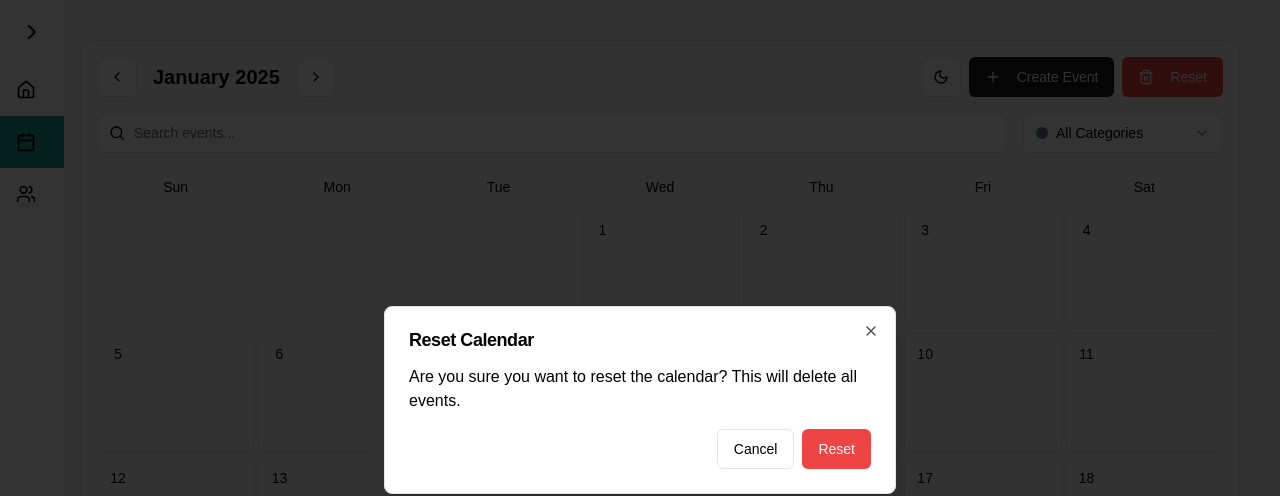
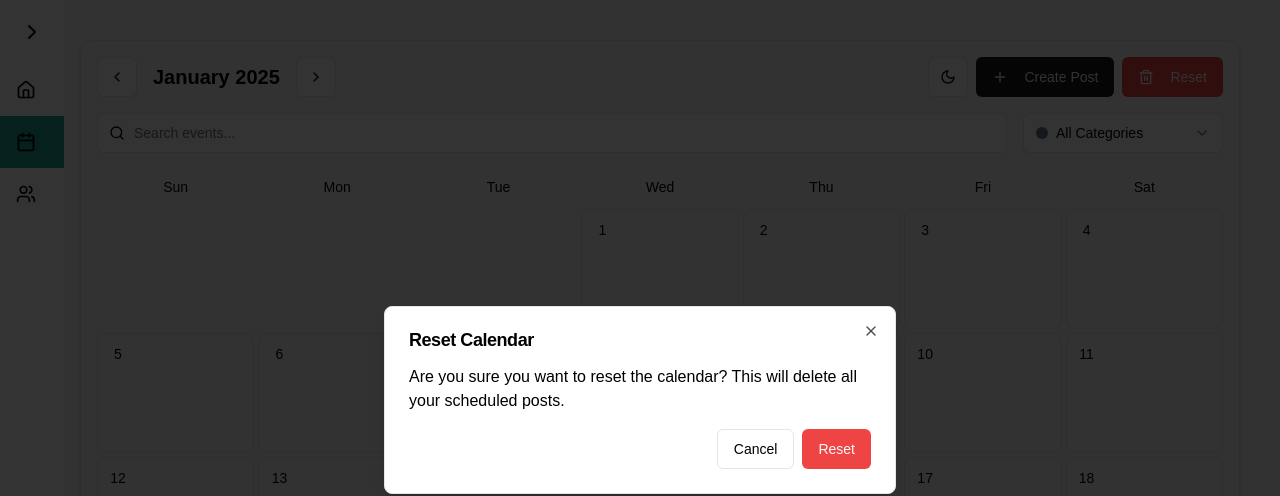
Before and after one commit to karan-panda/Tech_G, a Next.js app: page /calendar in a window 1280 px wide. Both pictures are taken after a click on the button "Reset". Shown: the top 496 px of the page. Built offline with nearby package versions, Linux system fonts and the light colour scheme.

Commit message:
more editing

```diff
--- a/app/home/page.js
+++ b/app/home/page.js
@@ -6,7 +6,7 @@ const page = () => {
   return (
     <>
     {/* <Navbar/> */}
-        <h1>Home</h1>
+        {/* <h1>Home</h1> */}
         <PublishModal/>
     </>
   )
--- a/app/publish/page.js
+++ b/app/publish/page.js
@@ -10,6 +10,8 @@ import { Popover, PopoverContent, PopoverTrigger } from "@/components/ui/popover
 import { Dialog, DialogContent } from "@/components/ui/dialog"
 import { Sparkles, X } from "lucide-react"
 import { format } from "date-fns"
+import { Herr_Von_Muellerhoff } from "next/font/google"
+import Link from "next/link"
 
 export default function PublishModal() {
   const [isOpen, setIsOpen] = useState(true)
@@ -58,8 +60,8 @@ export default function PublishModal() {
           {/* Header with Close Button */}
           <div className="flex justify-between items-center mb-4 sticky top-0 bg-white z-10 pb-4 border-b">
             <h2 className="text-2xl font-bold">Publish Post</h2>
-            <button onClick={() => setIsOpen(false)}>
-              <X className="h-6 w-6 text-gray-500 hover:text-gray-700" />
+            <button onClick={() => setIsOpen(false)} >
+              <Link href = "/calendar"><X className="h-6 w-6 text-gray-500 hover:text-gray-700" /></Link>
             </button>
           </div>
 
--- a/components/calendar.jsx
+++ b/components/calendar.jsx
@@ -118,7 +118,7 @@ export function Calendar() {
     setIsModalOpen(true)
   }}>
     <Plus className="h-4 w-4 mr-2" />
-    Create Event
+    Create Post
   </Button>
   <Button variant="destructive" onClick={() => setShowResetConfirm(true)}>
     <Trash2 className="h-4 w-4 mr-2" />
@@ -166,7 +166,7 @@ export function Calendar() {
       {isWarningModalOpen && (
         <div className="fixed inset-0 bg-gray-500 bg-opacity-75 flex justify-center items-center">
           <div className="bg-white p-4 rounded-lg">
-            <h2 className="text-lg font-semibold mb-2">Are you sure you want to reset all events?</h2>
+            <h2 className="text-lg font-semibold mb-2">Are you sure you want to reset all the scheduled posts?</h2>
             <p className="mb-4 text-sm">This action cannot be undone.</p>
             <div className="flex justify-end space-x-2">
               <Button variant="outline" onClick={() => setIsWarningModalOpen(false)}>Cancel</Button>
@@ -180,7 +180,7 @@ export function Calendar() {
     <DialogHeader>
       <DialogTitle>Reset Calendar</DialogTitle>
     </DialogHeader>
-    <p>Are you sure you want to reset the calendar? This will delete all events.</p>
+    <p>Are you sure you want to reset the calendar? This will delete all your scheduled posts.</p>
     <div className="flex justify-end space-x-2">
       <Button variant="outline" onClick={() => setShowResetConfirm(false)}>
         Cancel
--- a/components/event-modal.jsx
+++ b/components/event-modal.jsx
@@ -99,12 +99,12 @@ export function EventModal({ isOpen, onClose, onSubmit, onDelete, event, selecte
     <Dialog open={isOpen} onOpenChange={onClose}>
       <DialogContent className="sm:max-w-[425px]">
         <DialogHeader>
-          <DialogTitle>{event ? "Edit Event" : "Create New Event"}</DialogTitle>
+          <DialogTitle>{event ? "Edit Post" : "Create New Post"}</DialogTitle>
         </DialogHeader>
         <form onSubmit={handleSubmit} className="space-y-4">
           <div className="space-y-2">
             <label htmlFor="title" className="text-sm font-medium">
-              Event Title
+              Post Title
             </label>
             <Input
               id="title"
@@ -191,7 +191,7 @@ export function EventModal({ isOpen, onClose, onSubmit, onDelete, event, selecte
             <div className="flex items-center space-x-2">
               <Switch id="private" checked={isPrivate} onCheckedChange={setIsPrivate} />
               <label htmlFor="private" className="text-sm font-medium">
-                Private Event
+                Private Post
               </label>
             </div>
           </div>
@@ -206,7 +206,7 @@ export function EventModal({ isOpen, onClose, onSubmit, onDelete, event, selecte
               <Button variant="outline" type="button" onClick={onClose}>
                 Cancel
               </Button>
-              <Button type="submit">{event ? "Save Changes" : "Create Event"}</Button>
+              <Button type="submit">{event ? "Save Changes" : "Create Post"}</Button>
             </div>
           </div>
         </form>
@@ -215,9 +215,9 @@ export function EventModal({ isOpen, onClose, onSubmit, onDelete, event, selecte
       <Dialog open={showDeleteConfirm} onOpenChange={setShowDeleteConfirm}>
         <DialogContent>
           <DialogHeader>
-            <DialogTitle>Delete Event</DialogTitle>
+            <DialogTitle>Delete Post</DialogTitle>
           </DialogHeader>
-          <p>Are you sure you want to delete this event?</p>
+          <p>Are you sure you want to delete this post?</p>
           <div className="flex justify-end space-x-2">
             <Button variant="outline" onClick={() => setShowDeleteConfirm(false)}>
               Cancel
```
